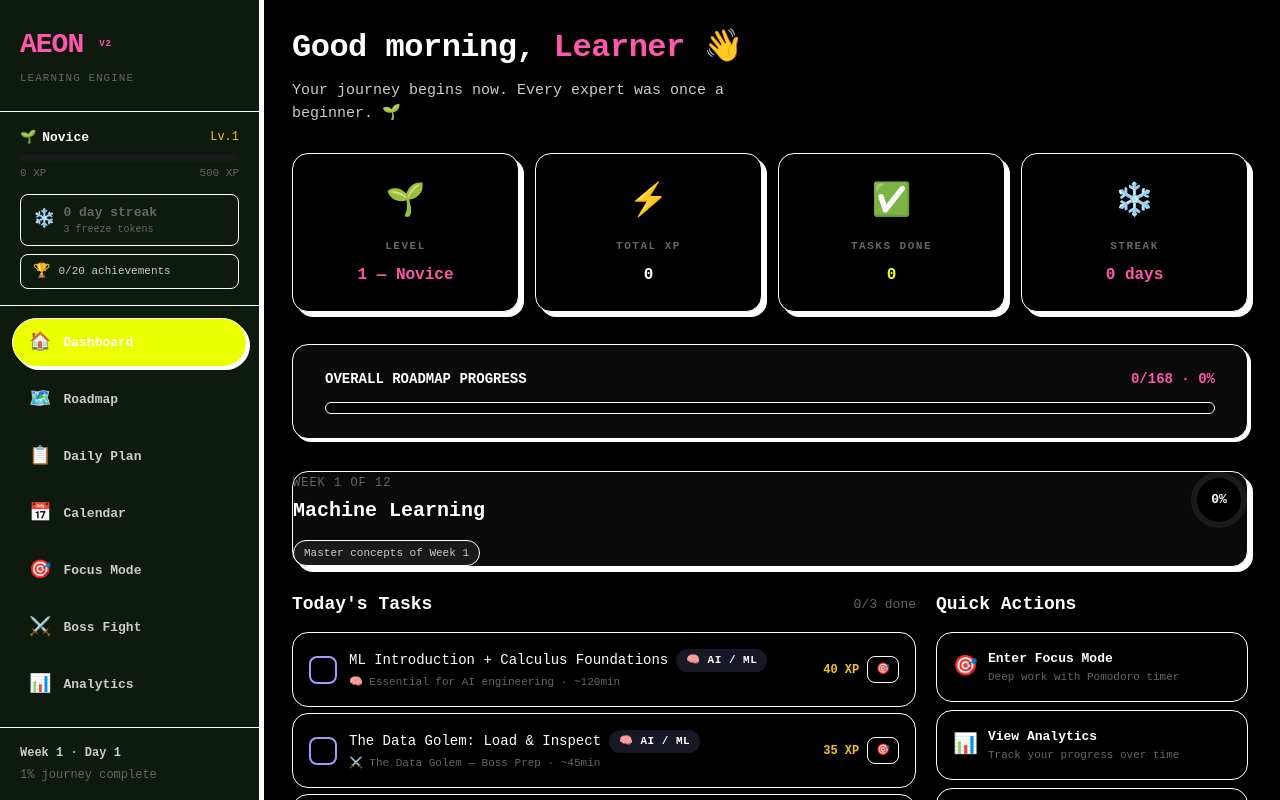
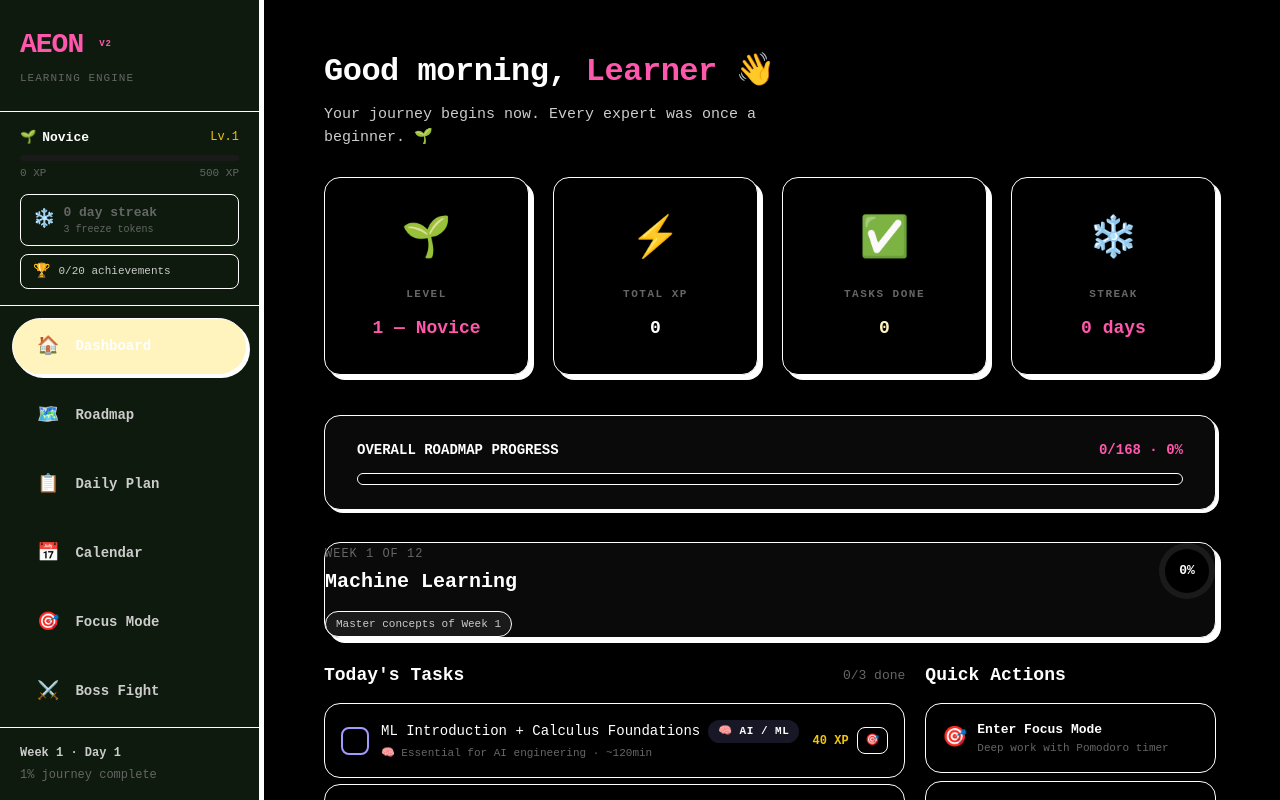
Before and after one commit to nidheerakesh/AEON, a Next.js app: page / in a window 1280 px wide. Shown: the top 800 px of the page. Built offline with nearby package versions, Linux system fonts and the light colour scheme.

Commit message:
ui clean up

```diff
--- a/src/app/globals.css
+++ b/src/app/globals.css
@@ -14,7 +14,7 @@
   --text-muted: #666666;
 
   --accent-primary: #ff57ac;   /* Pink */
-  --accent-secondary: #eaff00; /* Yellow */
+  --accent-secondary: #fff4bd; /* Pastel Yellow */
   --accent-success: #2ecc71;   /* Green */
   --accent-warning: #f1c40f;
   --accent-danger: #e74c3c;
@@ -329,7 +329,7 @@ body {
   margin-left: 260px;
   flex: 1;
   min-height: 100vh;
-  padding: 24px 32px;
+  padding: 48px 64px;
 }
 
 /* Mobile hamburger button — hidden by default */
--- a/src/app/page.tsx
+++ b/src/app/page.tsx
@@ -131,7 +131,7 @@ export default function Dashboard() {
       </div>
 
       {/* Stats Row */}
-      <div className="fade-in fade-in-delay-1" style={{ display: 'grid', gridTemplateColumns: 'repeat(4, 1fr)', gap: 16, marginBottom: 32 }}>
+      <div className="fade-in fade-in-delay-1" style={{ display: 'grid', gridTemplateColumns: 'repeat(4, 1fr)', gap: 24, marginBottom: 40 }}>
         <StatCard icon={xpInfo.current.badge_emoji} label="Level" value={`${xpInfo.current.level} — ${xpInfo.current.name}`} accent="var(--accent-primary)" />
         <StatCard icon="⚡" label="Total XP" value={state.xp.toLocaleString()} accent="var(--text-primary)" />
         <StatCard icon="✅" label="Tasks Done" value={`${totalCompleted}`} accent="var(--accent-secondary)" />
@@ -383,10 +383,10 @@ export default function Dashboard() {
 
 function StatCard({ icon, label, value, accent }: { icon: string; label: string; value: string; accent: string }) {
   return (
-    <div className="card" style={{ textAlign: 'center', padding: '24px 16px' }}>
-      <div style={{ fontSize: 32, marginBottom: 12 }}>{icon}</div>
+    <div className="card" style={{ textAlign: 'center', padding: '32px 24px' }}>
+      <div style={{ fontSize: 40, marginBottom: 16 }}>{icon}</div>
       <div style={{ fontSize: 11, color: 'var(--text-muted)', textTransform: 'uppercase', letterSpacing: '1.5px', fontWeight: 800 }}>{label}</div>
-      <div style={{ fontSize: 16, fontWeight: 800, color: accent, marginTop: 8 }}>{value}</div>
+      <div style={{ fontSize: 18, fontWeight: 800, color: accent, marginTop: 12 }}>{value}</div>
     </div>
   );
 }
--- a/src/components/layout/Sidebar.tsx
+++ b/src/components/layout/Sidebar.tsx
@@ -190,18 +190,18 @@ export default function Sidebar() {
                 style={{
                   display: 'flex',
                   alignItems: 'center',
-                  gap: 12,
-                  padding: '10px 16px',
+                  gap: 16,
+                  padding: '14px 24px',
                   borderRadius: 'var(--radius-pill)',
                   textDecoration: 'none',
                   color: isActive ? 'var(--text-primary)' : 'var(--text-secondary)',
                   background: isActive ? 'var(--accent-secondary)' : 'transparent',
                   border: isActive ? '1px solid var(--border)' : '1px solid transparent',
                   boxShadow: isActive ? 'var(--shadow-hard)' : 'none',
-                  fontSize: 13,
-                  fontWeight: 700,
+                  fontSize: 14,
+                  fontWeight: 800,
                   transition: 'all 0.15s ease',
-                  marginBottom: 8,
+                  marginBottom: 12,
                 }}
               >
                 <span style={{ fontSize: 18 }}>{item.icon}</span>
```
